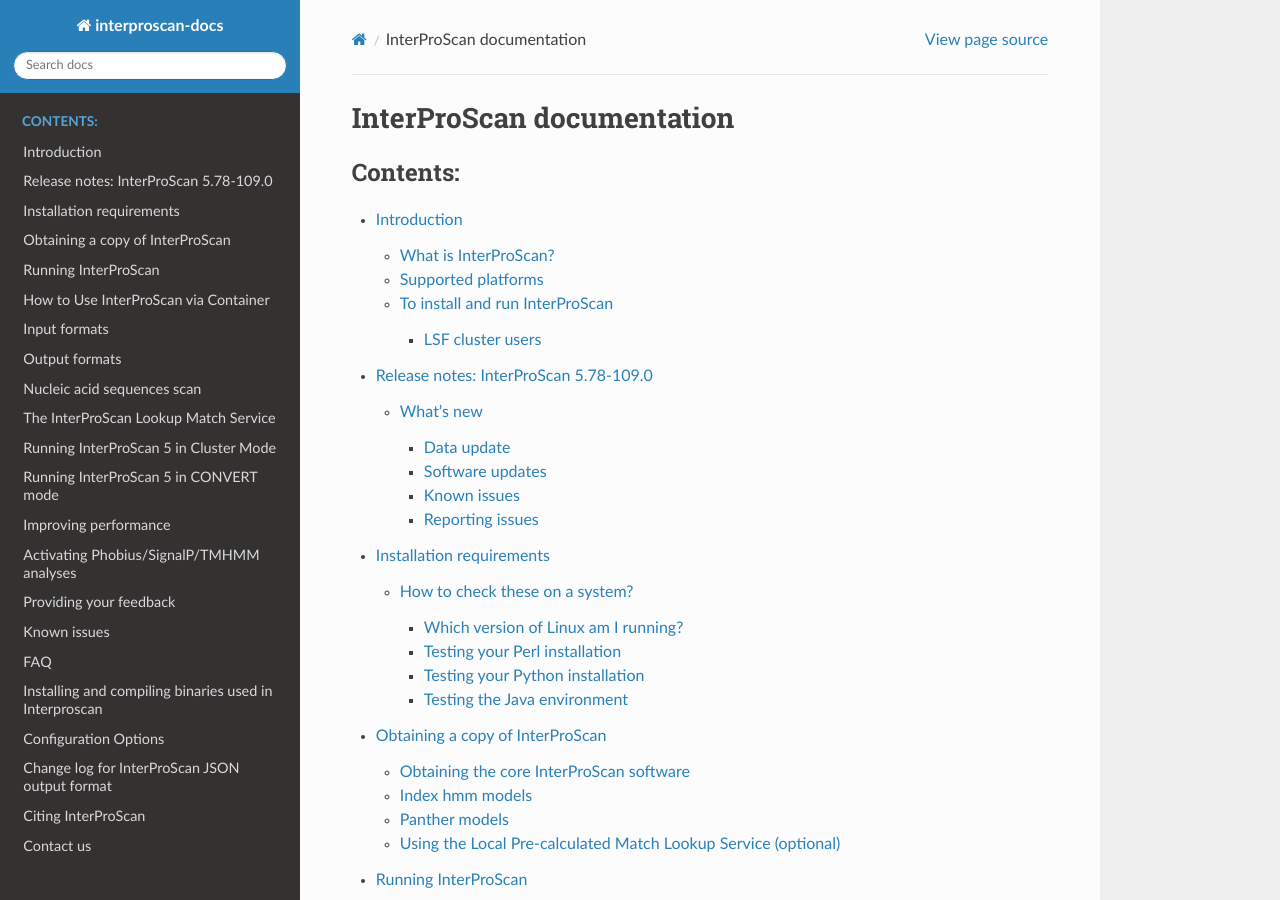
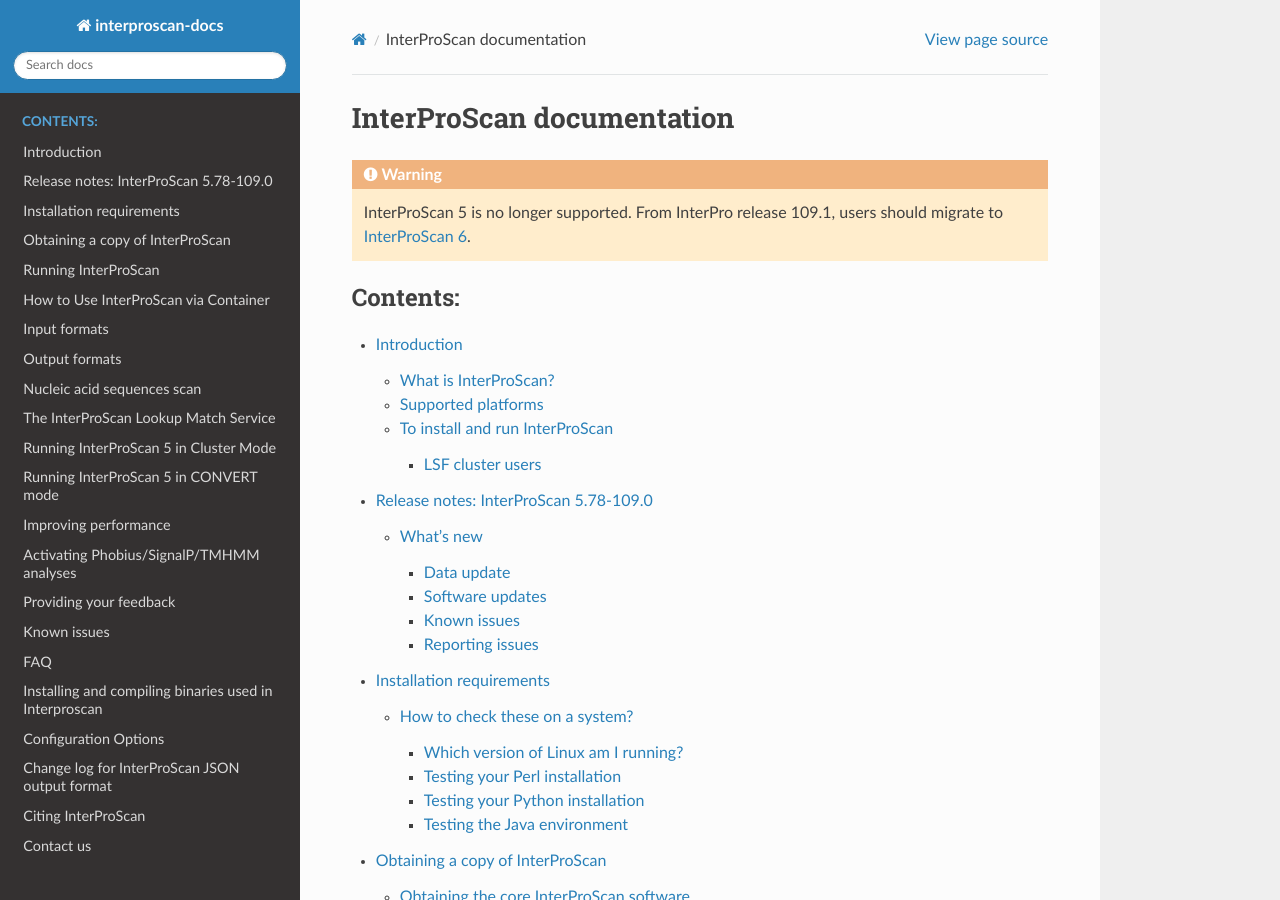
Before and after one commit to ebi-pf-team/interproscan-docs, a Sphinx documentation site: the page built from docs/index.rst, in a window 1280 px wide and 900 px high. Built offline with Sphinx 7.4.7 and the Read the Docs theme 3.1.0, drawn with Linux system fonts in a browser that asks for light colours.

Commit message:
end of support notice

```diff
--- a/docs/Introduction.rst
+++ b/docs/Introduction.rst
@@ -1,5 +1,7 @@
 Introduction
 ============
+
+.. include:: support_notice.inc
 
 What is InterProScan?
 ~~~~~~~~~~~~~~~~~~~~~
--- a/docs/index.rst
+++ b/docs/index.rst
@@ -7,6 +7,8 @@
 
 InterProScan documentation
 ===========================
+
+.. include:: support_notice.inc
 
 .. toctree::
    :maxdepth: 3
--- /dev/null
+++ b/docs/support_notice.inc
@@ -0,0 +1,5 @@
+.. warning::
+
+   InterProScan 5 is no longer supported. From InterPro release 109.1,
+   users should migrate to `InterProScan 6
+   <https://github.com/ebi-pf-team/interproscan6>`__.
```
Also changed, not shown: README.md (+4 -0 lines).
